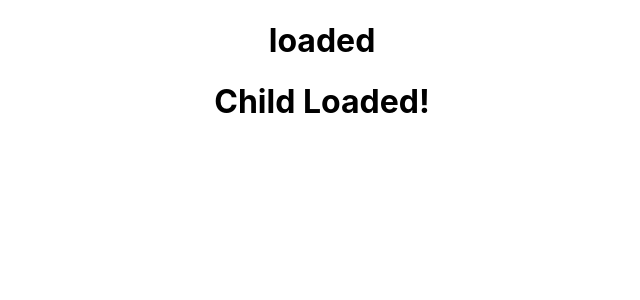
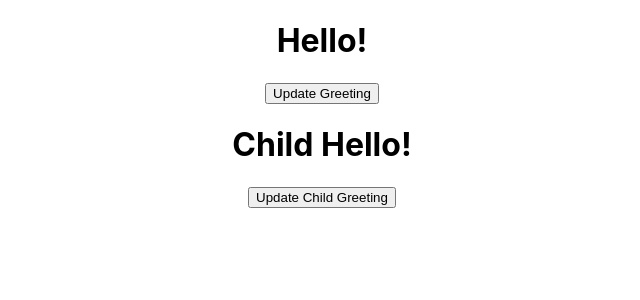
Before and after one commit to Danbob81/react-app, a React (Create React App) app in the folder my-app/: page / in a window 1280 px wide. Shown: the top 300 px of the page, without its empty margins (318-958 px from the left). Built offline with nearby package versions, Linux system fonts and the light colour scheme.

Commit message:
add componentDidUpdate method with child

```diff
--- a/my-app/src/App.js
+++ b/my-app/src/App.js
@@ -14,6 +14,7 @@ import MethodsAsPropsChild from './components/MethodsAsPropsChild';
 import MethodsAsPropsParent from './components/MethodsAsPropsParent';
 import RenderingLists from './components/RenderingLists';
 import LifeCyclesCDM from './components/LifeCyclesCDM';
+import LifeCyclesCDU from './components/LifeCyclesCDU';
 
 function App() {
   return (
@@ -28,7 +29,8 @@ function App() {
       {/* <NestingComponents /> */}
       {/* <MethodsAsPropsParent /> */}
       {/* <RenderingLists /> */}
-      <LifeCyclesCDM />
+      {/* <LifeCyclesCDM /> */}
+      <LifeCyclesCDU />
     </div>
   );
 }
--- /dev/null
+++ b/my-app/src/components/LifeCyclesCDU.js
@@ -0,0 +1,35 @@
+import React, { Component } from 'react'
+import LifeCyclesCDUChild from './LifeCyclesCDUChild'
+
+export class LifeCyclesCDU extends Component {
+    constructor(props) {
+        console.log('Constructor called')
+        super(props)
+        this.state = {
+            greeting: 'Hello!'
+        }
+    }
+    updateGreeting = () => {
+        console.log('update greeting called')
+        this.setState(prevState => {
+            return {
+            greeting: prevState.greeting === 'Hello!' ? 'Goodbye': 'Hello!'
+            }
+        })
+    }
+    componentDidUpdate() {
+        console.log('Component updated')
+    }
+    render() {
+        console.log('render method called')
+        return (
+            <div>
+                <h1>{this.state.greeting}</h1>
+                <button onClick={this.updateGreeting}>Update Greeting</button>
+                <LifeCyclesCDUChild />
+            </div>
+        )
+    }
+}
+
+export default LifeCyclesCDU
--- /dev/null
+++ b/my-app/src/components/LifeCyclesCDUChild.js
@@ -0,0 +1,42 @@
+import React, { Component } from 'react'
+
+export class LifeCyclesCDUChild extends Component {
+    constructor(props) {
+        console.log('Child Constructor called');
+        super(props)
+
+        this.state = {
+            greeting: 'Child Hello!',
+        }
+    }
+
+    updateGreeting = () => {
+        console.log('Child updateGreeting called');
+        this.setState((prevState) => {
+            return {
+                greeting: prevState.greeting === 'Child Hello!' ? 'Child Goodbye' : 'Child Hello!',
+            }
+        })
+    }
+
+    componentDidUpdate(prevProps, prevState) {
+        console.log('Child Component updated!');
+        console.log('prevProps', prevProps);
+        console.log('prevState', prevState);
+        if (prevProps.parentGreeting !== this.props.parentGreeting) {
+            console.log('Parent greeting has changed!');
+        }
+    }
+
+    render() {
+        console.log('Child Render method called');
+        return (
+            <div>
+                <h1>{this.state.greeting}</h1>
+                <button onClick={this.updateGreeting}>Update Child Greeting</button>
+            </div>
+        )
+    }
+}
+
+export default LifeCyclesCDUChild
```
